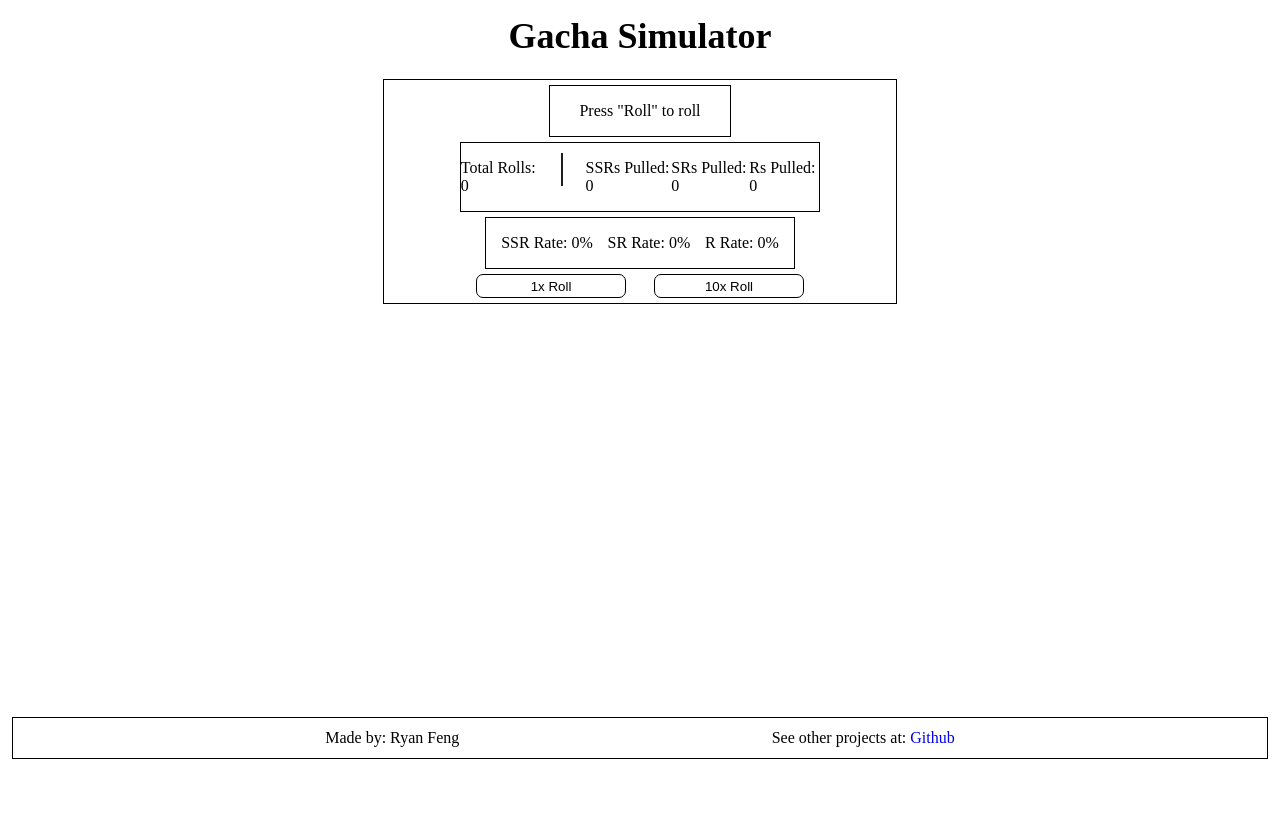
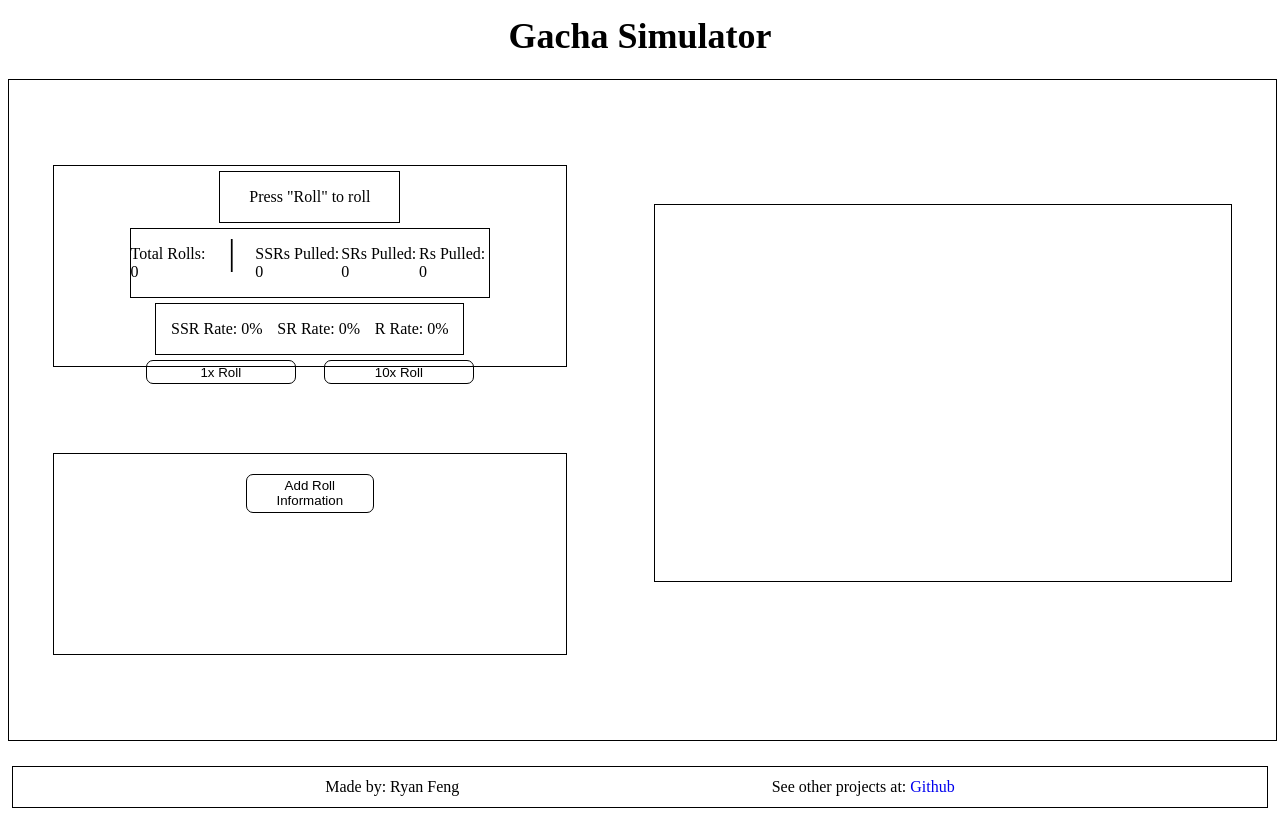
Before and after one commit to RvnVentra/Gacha-Simulator, a React (Create React App) app: page / in a window 1280 px wide. Built offline with nearby package versions, Linux system fonts and the light colour scheme.

Commit message:
Further adjustment to CSS for display of content

```diff
--- a/src/components/Content/Gacha/Gacha.js
+++ b/src/components/Content/Gacha/Gacha.js
@@ -186,7 +186,6 @@ export default function Gacha() {
     };
 
     return (
-        <>
         <GachaDisplayContainer>
             <GachaInfo
                 totalRolls={totalRolls}
@@ -197,16 +196,22 @@ export default function Gacha() {
                 debugRolls={debugRolls}
                 debugGacha={debugGacha}
             />
-            </GachaDisplayContainer>
 
-            {/* <RollInfo /> */}
+            <RollInfo />
 
             <GachaResults gachaResults={GACHA_RESULTS} />
-        </>
+        </GachaDisplayContainer>
     );
 };
 
 const GachaDisplayContainer = styled.div`
     display: flex;
-    flex-direction: row;
+    flex-direction: column;
+    flex-wrap: wrap;
+    align-items: center;
+    justify-content: space-evenly;
+    border: 1px solid black;
+    margin-bottom: 25px;
+    height: 82.5vh;
+    width: 99vw;
 `;
--- a/src/components/Content/Gacha/GachaInfo/gachaInfo.js
+++ b/src/components/Content/Gacha/GachaInfo/gachaInfo.js
@@ -56,10 +56,10 @@ export default function Gacha_Info(props) {
 
 const InfoContainer = styled.div`
     border: 1px solid black;
-    margin: 0px auto;
     display: flex;
     flex-direction: column;
     align-items: center;
+    height: 25vh;
     width: 40vw;
 `;
 
--- a/src/components/Content/Gacha/GachaResults/gachaResults.js
+++ b/src/components/Content/Gacha/GachaResults/gachaResults.js
@@ -25,8 +25,8 @@ const ResultsContainer = styled.div`
     justify-content: center;
     border: 1px solid black;
     margin: 0 auto 35px auto;
-    width: 90vw;
-    visibility: ${ props => props.toggleDisplay ? "hidden" : "visible" };
+    width: 45vw;
+    // visibility: ${ props => props.toggleDisplay ? "hidden" : "visible" };
 `;
 
 const Test = styled.div`
--- a/src/components/Content/Gacha/RollInfo/RollInfo.js
+++ b/src/components/Content/Gacha/RollInfo/RollInfo.js
@@ -15,6 +15,7 @@ export default function AddGachaInfo() {
     return (
         <RollInfoDisplay>
             <ToggleDisplay onClick={toggleHandler}>Add Roll Information</ToggleDisplay>
+
             <RollDisplay toggleDisplay={toggleInputDisplay}>
                 <GachaInput input={input} setInput={setInput}/>
                 <GachaOutput input={input} />
@@ -24,7 +25,12 @@ export default function AddGachaInfo() {
 };
 
 const RollInfoDisplay = styled.div`
+    display: flex;
+    flex-direction: column;
+    align-items: center;
     border: 1px solid black;
+    height: 25vh;
+    width: 40vw;
 `;
 
 const ToggleDisplay = styled.button`
@@ -32,9 +38,10 @@ const ToggleDisplay = styled.button`
     border: 1px solid black;
     border-radius: 7px;
     text-align: center;
-    width: 150px;
+    width: 25%;
     padding: 3.5px 7px;
     transition: 100ms linear;
+    margin: 20px 0;
 
     &:hover {
         cursor: pointer;
@@ -45,7 +52,11 @@ const ToggleDisplay = styled.button`
 
 const RollDisplay = styled.div`
     display: ${props => !props.toggleDisplay ? "none" : "flex"};
+    flex-direction: column;
     align-items: center;
     justify-content: space-evenly;
     margin-top: 5px;
+    border: 1px solid black;
+    width: 90%;
+    overflow-x: scroll;
 `;
--- a/src/components/Content/Gacha/RollInfo/RollInput/rollInput.js
+++ b/src/components/Content/Gacha/RollInfo/RollInput/rollInput.js
@@ -23,9 +23,9 @@ export default function GachaInput(props) {
     };
 
     return (
-        <>
+        <div>
             <input type="file" onChange={fileUploadHandler}></input>
             <textarea value={input} onChange={textOnChangeHandler}></textarea>
-        </>
+        </div>
     );
 };
```
Lines whose indentation alone changed are shown as unchanged.
